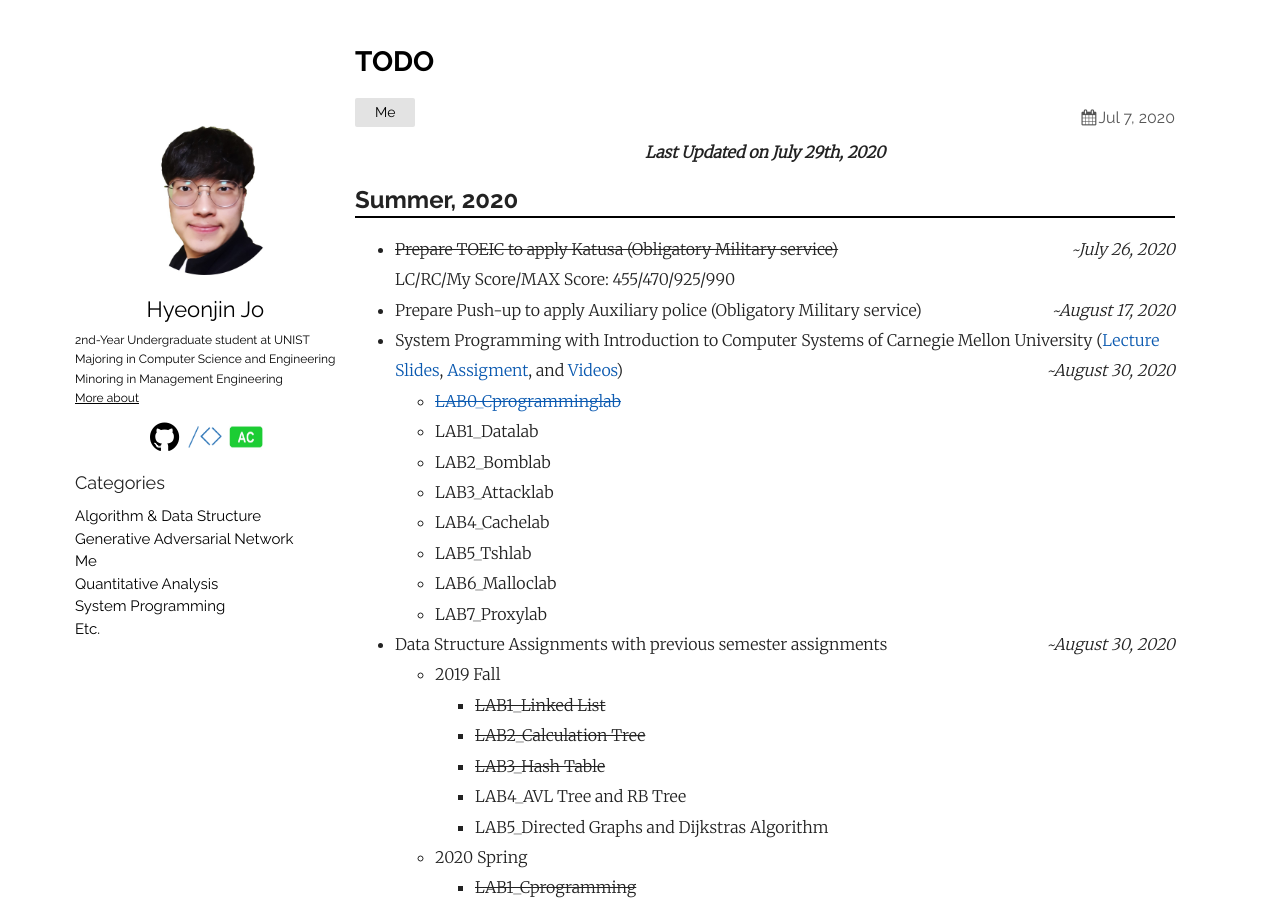
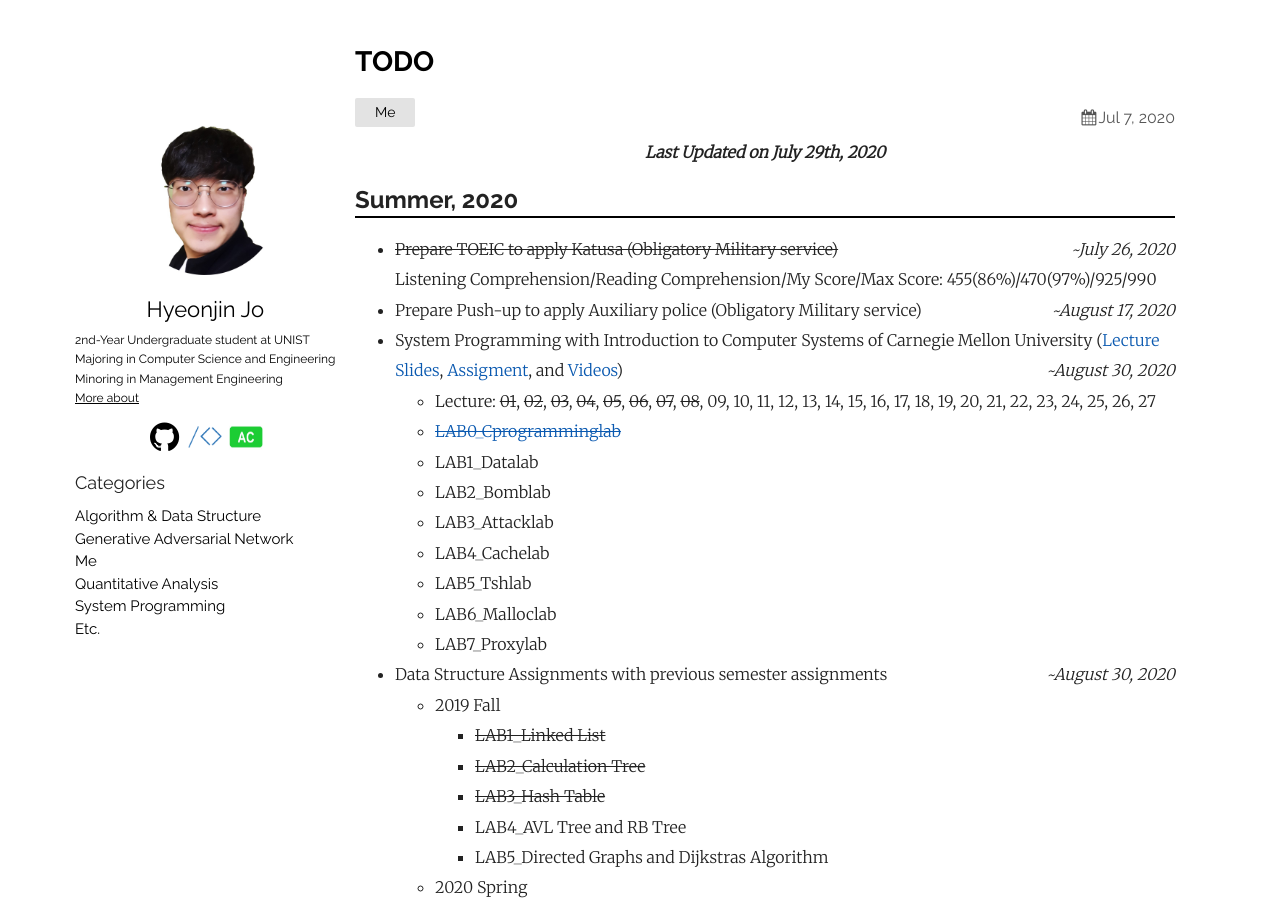
Before and after one commit to thinkin9/thinkin9.github.io, a Jekyll site: the page built from _posts/2020-07-07-TODO.markdown, in a window 1280 px wide and 900 px high. Built offline with Jekyll 4.4.1, drawn with Linux system fonts in a browser that asks for light colours.

Commit message:
20200806

```diff
--- a/_posts/2020-07-07-TODO.markdown
+++ b/_posts/2020-07-07-TODO.markdown
@@ -11,9 +11,10 @@ categories: Me
 <hr style="height: 2px; border:none; margin-top: -1em; margin-bottom:0.5em; padding: 0; background:black">
 
 - ~~Prepare TOEIC to apply Katusa (Obligatory Military service)~~ <span style="float: right"> *~July 26, 2020* </span>
-LC/RC/My Score/MAX Score: 455/470/925/990
+Listening Comprehension/Reading Comprehension/My Score/Max Score: 455(86%)/470(97%)/925/990
 - Prepare Push-up to apply Auxiliary police (Obligatory Military service) <span style="float: right"> *~August 17, 2020* </span>
 - System Programming with Introduction to Computer Systems of Carnegie Mellon University <span style="float: right"> *~August 30, 2020* </span>   ([Lecture Slides](http://www.cs.cmu.edu/afs/cs/academic/class/15213-s20/www/schedule.html), [Assigment](http://www.cs.cmu.edu/afs/cs/academic/class/15213-s20/www/schedule.html), and [Videos](https://scs.hosted.panopto.com/Panopto/Pages/Sessions/List.aspx#folderID=%22b96d90ae-9871-4fae-91e2-b1627b43e25e%22&maxResults=250&sortColumn=1&sortAscending=true))
+    - Lecture: ~~01~~, ~~02~~, ~~03~~, ~~04~~, ~~05~~, ~~06~~, ~~07~~, ~~08~~, 09, 10, 11, 12, 13, 14, 15, 16, 17, 18, 19, 20, 21, 22, 23, 24, 25, 26, 27
     - [~~LAB0_Cprogramminglab~~](https://thinkin9.github.io/system_programming/2020/07/08/CS_15_213_LAB0.html)
     - LAB1_Datalab
     - LAB2_Bomblab
--- a/_posts/2020-07-31-Learn-about-Indicators.markdown
+++ b/_posts/2020-07-31-Learn-about-Indicators.markdown
@@ -30,11 +30,11 @@ categories: Quantitative_Analysis
         * t, t-period SMA of Fast %K == Slow %K
         t-period SMA of Fast %D == Slow %D
     * Type
-        * Fast Stochastic & N-m
+        * Fast Stochastic(N, m)
         Fast %K = %K basic calculation for last N days
         Fast %D = m-period SMA of Fast %K
         그래프의 변동성이 크고 노이즈가 많아 거의 사용하지 않음
-        * Slow Stochastic & N-m-t
+        * Slow Stochastic(N, m, t)
         Slow %K = Fast %K for last N days smoothed with t-period SMA
         Slow %D = t-period SMA of Fast %D
         Fast Stochastic에 Simple Moving Average (SMA)를 적용함
```
